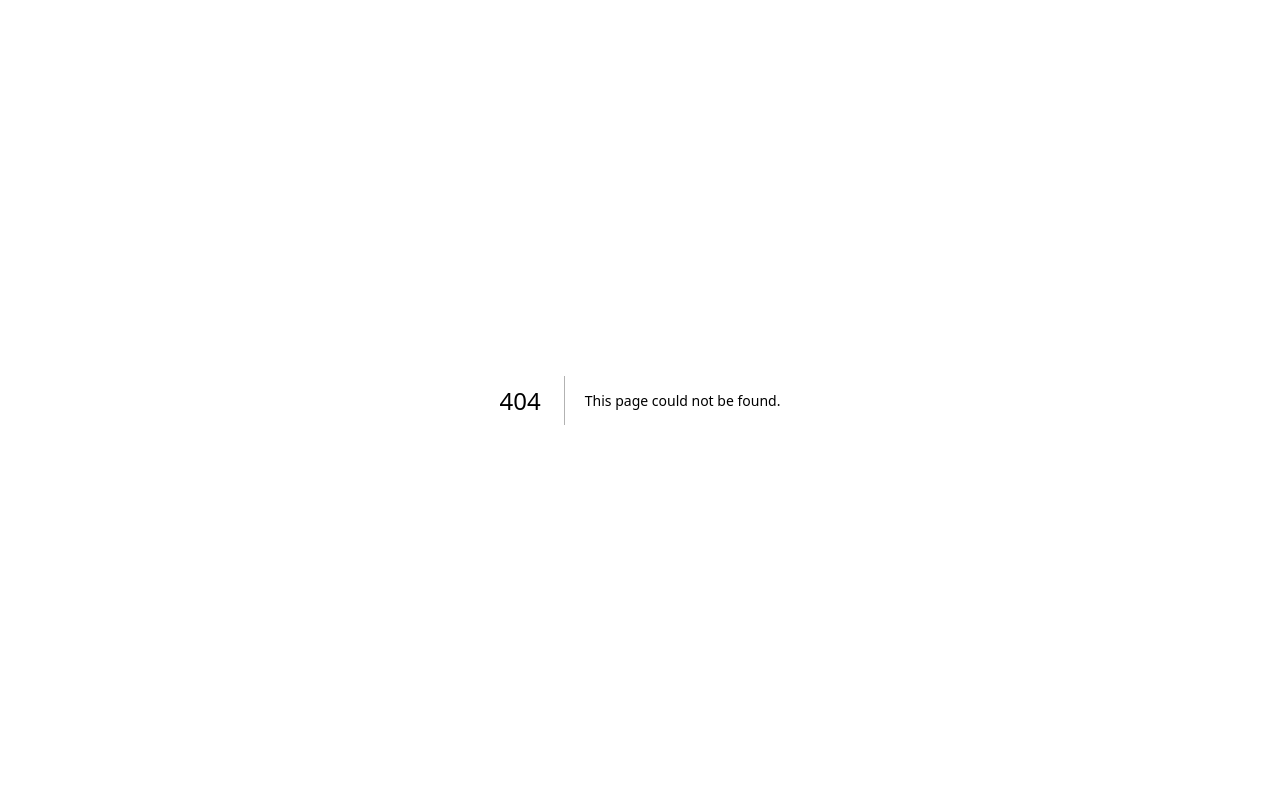
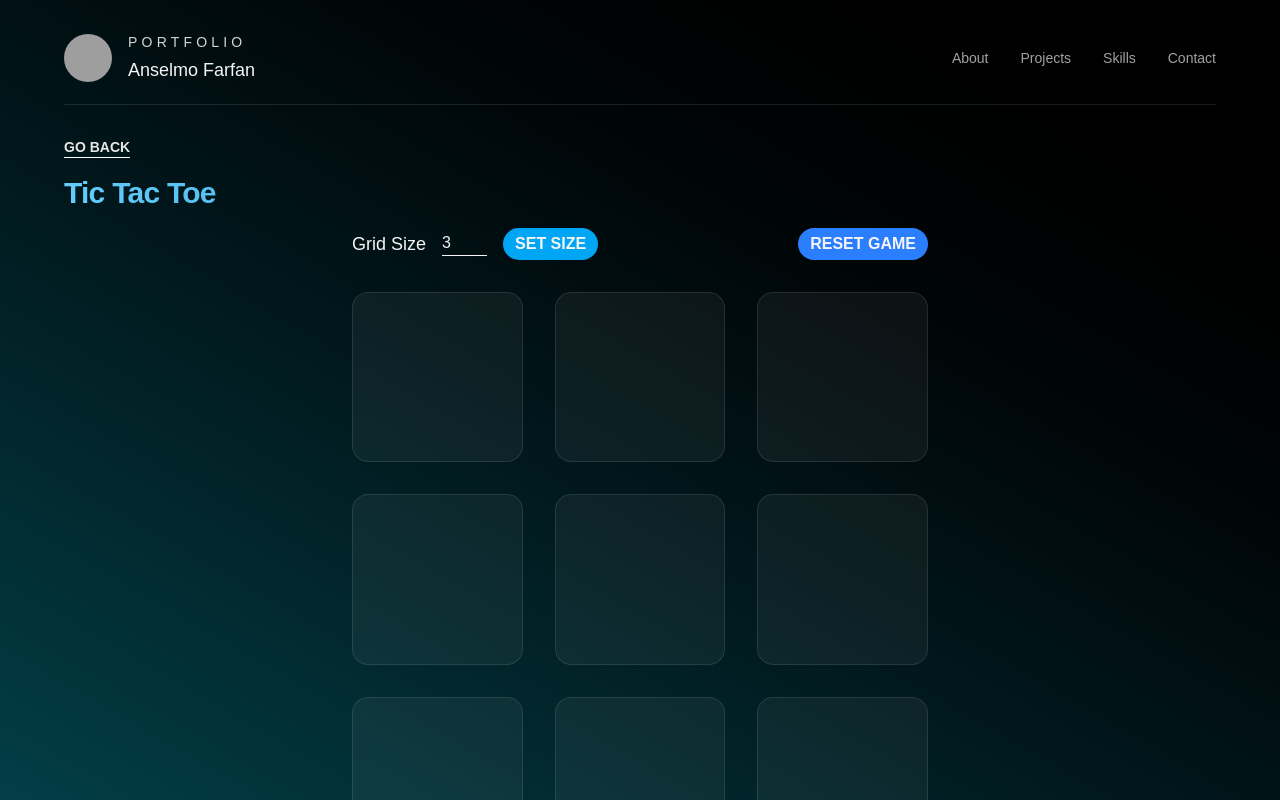
Before and after one commit to AnselmoFarfan2002/AnselmoFarfan2002, a Next.js app: page /projects/challenges/tic-tac-toe in a window 1280 px wide. Before the commit this address had no page. Built offline with nearby package versions, Linux system fonts and the light colour scheme; grey boxes are pictures that could not be loaded.

Commit message:
feat: add tic tac toe

```diff
--- /dev/null
+++ b/app/(root)/projects/challenges/(module-view)/tic-tac-toe/page.tsx
@@ -0,0 +1,153 @@
+"use client";
+
+import { useEffect, useRef, useState } from "react";
+
+type GridItems = Array<null | string>;
+
+function generateGrid(gridSize: number): GridItems {
+  return Array(gridSize * gridSize).fill(null);
+}
+
+const DEFAULT_GRID_SIZE = 3;
+const DEFAULT_ITEMS = generateGrid(DEFAULT_GRID_SIZE);
+
+export default function Page() {
+  const [items, setItems] = useState<GridItems>(DEFAULT_ITEMS);
+  const [gridSize, setGridSize] = useState(DEFAULT_GRID_SIZE);
+  const [player, setPlayer] = useState("X");
+
+  const resetGame = () => {
+    setItems(generateGrid(gridSize));
+    setPlayer("X");
+  };
+
+  useEffect(() => {
+    const winner = getTicTacToeWinner(items);
+    if (!winner) {
+      const draw = items.filter(Boolean).length === items.length;
+      if (draw) {
+        requestAnimationFrame(() =>
+          requestAnimationFrame(() => {
+            alert(`It's a draw!`);
+            resetGame();
+          }),
+        );
+      }
+      return;
+    }
+
+    requestAnimationFrame(() =>
+      requestAnimationFrame(() => {
+        alert(`Player ${winner} wins!`);
+        resetGame();
+      }),
+    );
+  }, [items]);
+
+  return (
+    <>
+      <h2 className="max-w-4xl text-2xl font-semibold leading-tight tracking-tight gradient md:text-3xl gradient">
+        Tic Tac Toe
+      </h2>
+      <div className="w-full max-w-xl  mx-auto">
+        <div className="flex justify-between">
+          <form
+            className="flex gap-4"
+            onSubmit={(e) => {
+              e.preventDefault();
+              const formData = new FormData(e.currentTarget);
+              const size = formData.get("size");
+              if (!size) return;
+              setGridSize(+size);
+              setItems(generateGrid(+size));
+            }}
+          >
+            <label className="flex gap-4 items-center">
+              <span className="text-lg">Grid Size</span>
+              <input
+                className="border-b focus:outline-none"
+                type="number"
+                name="size"
+                min={3}
+                max={6}
+                defaultValue={DEFAULT_GRID_SIZE}
+              />
+            </label>
+            <button className="px-3 py-1 bg-sky-500 rounded-2xl cursor-pointer uppercase font-bold">
+              Set Size
+            </button>
+          </form>
+          <button
+            type="button"
+            className="px-3 py-1 bg-blue-500 rounded-2xl cursor-pointer uppercase font-bold"
+            onClick={resetGame}
+          >
+            Reset Game
+          </button>
+        </div>
+
+        <div
+          className="grid gap-8 mx-auto mt-8"
+          style={{ gridTemplateColumns: `repeat(${gridSize}, 1fr)` }}
+        >
+          {items.map((checked, i) => {
+            return (
+              <button
+                key={i}
+                className="w-full aspect-square bg-white/5 border rounded-2xl border-white/10 text-4xl cursor-pointer"
+                onClick={() => {
+                  if (items[i]) return;
+
+                  const aux = items.slice(0, items.length);
+                  aux[i] = player;
+                  setItems(aux);
+
+                  if (player === "X") setPlayer("O");
+                  else setPlayer("X");
+                }}
+              >
+                {checked !== null && checked}
+              </button>
+            );
+          })}
+        </div>
+      </div>
+    </>
+  );
+}
+
+function getTicTacToeWinner(board: Array<string | null>) {
+  const size = Math.sqrt(board.length);
+  const rows = Array(size)
+    .fill(null)
+    .map((_, i) =>
+      Array(size)
+        .fill(null)
+        .map((_, j) => i * size + j),
+    );
+
+  const columns = Array(size)
+    .fill(null)
+    .map((_, i) =>
+      Array(size)
+        .fill(null)
+        .map((_, j) => j * size + i),
+    );
+
+  const mainDiag = Array(size)
+    .fill(null)
+    .map((_, j) => j * size + j);
+
+  const secondaryDiag = Array(size)
+    .fill(null)
+    .map((_, j) => j * size + size - j - 1);
+
+  const allLines = [...rows, ...columns, mainDiag, secondaryDiag];
+
+  const winnerLine = allLines.find((line) => {
+    const playerInWinnerLine = new Set(line.map((index) => board[index]));
+    return playerInWinnerLine.size === 1 && board[line[0]] !== null;
+  });
+
+  return winnerLine ? board[winnerLine[0]] : null;
+}
--- a/app/(root)/projects/challenges/page.tsx
+++ b/app/(root)/projects/challenges/page.tsx
@@ -4,9 +4,13 @@ import TextLink from "../../_components/text-link";
 const CHALLENGES = [
   {
     title: "Infinity Scroll",
-    description:
-      "A simple infinite scroll implementation using IntersectionObserver.",
+    description: "Simple Infinite scroll using IntersectionObserver.",
     url: "infinity-scroll",
+  },
+  {
+    title: "Tic Tac Toe",
+    description: "Simple tic tac toe game built with React and TypeScript.",
+    url: "tic-tac-toe",
   },
 ];
 
@@ -19,7 +23,7 @@ export default function Page() {
           Mini Projects
         </h2>
       </div>
-      <div className="grid md:grid-cols-2">
+      <div className="grid md:grid-cols-2 gap-8">
         {CHALLENGES.map((challenge, i) => (
           <div
             key={challenge.url}
```
